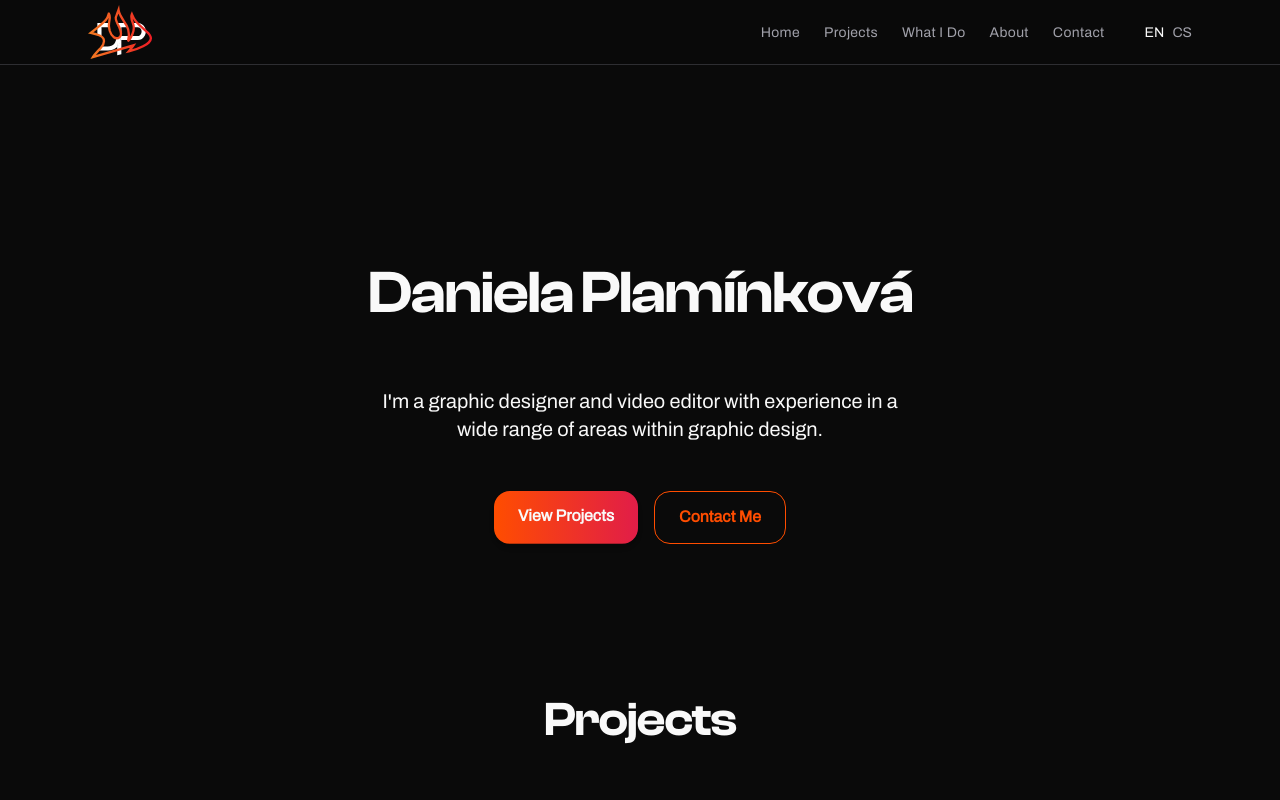
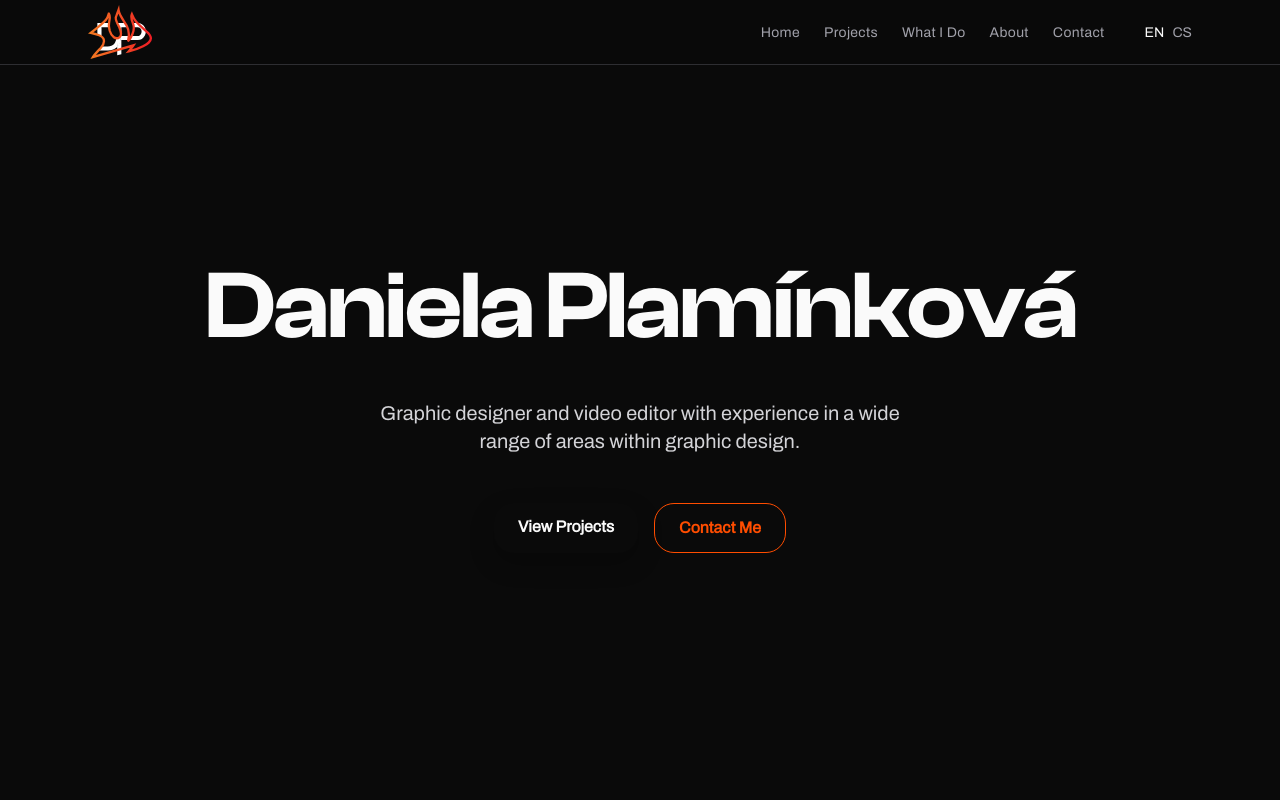
Before and after one commit to terezavrchovinova/dp-design, a React (Vite) app: page / in a window 1280 px wide. Shown: the top 800 px of the page. Built offline with nearby package versions, Linux system fonts and the light colour scheme.

Commit message:
refactor: enhance component structure and styling across various sections

```diff
--- a/src/components/AnimatedHeading.tsx
+++ b/src/components/AnimatedHeading.tsx
@@ -1,50 +1,47 @@
+'use client'
+
 import { motion } from 'framer-motion'
 import { useState, useEffect, useRef } from 'react'
-
-const heading = 'Daniela Plamínková'
+import { useTranslation } from 'react-i18next'
 
 const getCurlingSlide = () => {
   const xDirection = Math.random() > 0.5 ? 1 : -1
   const yDirection = Math.random() > 0.5 ? 1 : -1
   return {
-    x: xDirection * (150 + Math.random() * 100),
-    y: yDirection * (150 + Math.random() * 100),
-    rotate: xDirection * (40 + Math.random() * 30),
+    x: xDirection * (100 + Math.random() * 80),
+    y: yDirection * (100 + Math.random() * 80),
+    rotate: xDirection * (30 + Math.random() * 30),
+    scale: 1,
     opacity: 0.9,
-    scale: 1,
   }
 }
 
 export default function AnimatedHeading() {
+  const { t } = useTranslation()
+  const headingRef = useRef<HTMLHeadingElement>(null)
+
   const [scattered, setScattered] = useState<
     Record<
       number,
-      { x: number; y: number; rotate: number; opacity: number; scale: number }
+      { x: number; y: number; rotate: number; scale: number; opacity: number }
     >
   >({})
-  const headingRef = useRef<HTMLHeadingElement>(null)
 
-  // Reset when out of view
   useEffect(() => {
     const observer = new IntersectionObserver(
       ([entry]) => {
         if (!entry.isIntersecting) {
-          setScattered({})
+          setTimeout(() => setScattered({}), 300)
         }
       },
-      {
-        threshold: 0.1, // Trigger when at least 10% visible
-      },
+      { threshold: 0.1 },
     )
 
-    if (headingRef.current) {
-      observer.observe(headingRef.current)
-    }
+    const current = headingRef.current
+    if (current) observer.observe(current)
 
     return () => {
-      if (headingRef.current) {
-        observer.unobserve(headingRef.current)
-      }
+      if (current) observer.unobserve(current)
     }
   }, [])
 
@@ -55,27 +52,31 @@ export default function AnimatedHeading() {
     }))
   }
 
-  return (
-    <h1 ref={headingRef} className="text-8xl font-bold text-center w-screen">
-      {heading.split('').map((char, index) => {
-        const isScattered = scattered[index]
+  const heading = t('home.heading')
 
   return (
+    <h1
+      ref={headingRef}
+      className="text-5xl sm:text-7xl md:text-8xl font-bold text-center leading-tight text-white"
+    >
+      {heading.split('').map((char, index) => (
         <motion.span
           key={index}
           className="inline-block"
-            initial={{ x: 0, y: 0, rotate: 0, opacity: 1, scale: 1 }}
-            animate={isScattered ? scattered[index] : {}}
+          animate={
+            scattered[index]
+              ? scattered[index]
+              : { opacity: 1, y: 0, rotate: 0, scale: 1 }
+          }
           onHoverStart={() => handleHover(index)}
           transition={{
-              duration: 1.8,
+            duration: 1,
             ease: [0.25, 1, 0.5, 1],
           }}
         >
           {char === ' ' ? '\u00A0' : char}
         </motion.span>
-        )
-      })}
+      ))}
     </h1>
   )
 }
--- a/src/components/Button.tsx
+++ b/src/components/Button.tsx
@@ -9,18 +9,35 @@ export const Button = ({
   href,
   variant = 'primary',
 }: ButtonProps) => {
-  const base =
-    'relative inline-block px-6 py-3 rounded-2xl font-semibold transition-all duration-300 ease-in-out focus:outline-none focus-visible:ring-2 focus-visible:ring-offset-2'
+  const base = [
+    'relative inline-block px-6 py-3 rounded-xl font-semibold',
+    'transition-all duration-300 ease-in-out',
+    'focus:outline-none focus-visible:ring-2 focus-visible:ring-offset-2',
+    'focus-visible:ring-[var(--color-orange-light)]',
+    'cursor-pointer',
+  ].join(' ')
 
   const variants = {
-    primary:
-      'text-white bg-[linear-gradient(90deg,var(--color-orange),var(--color-red),var(--color-dark-red))] bg-[length:200%_auto] bg-left hover:bg-right shadow-md hover:shadow-lg hover:-translate-y-0.5',
+    primary: 'text-white shadow-soft hover:shadow-lg hover:-translate-y-0.5',
     outline:
-      'border border-[var(--color-orange)] text-[var(--color-orange)] hover:bg-[var(--color-orange)]/10 hover:text-[var(--color-white)] hover:shadow-md hover:-translate-y-0.5',
+      'text-[var(--color-orange)] border border-[var(--color-orange)] hover:text-white hover:bg-[var(--color-orange)]/10 hover:shadow-md hover:-translate-y-0.5',
   }
 
+  const style =
+    variant === 'primary'
+      ? {
+          backgroundImage: 'var(--gradient-accent)',
+          backgroundSize: '200% auto',
+          backgroundPosition: 'left',
+        }
+      : undefined
+
   return (
-    <a href={href} className={`group ${base} ${variants[variant]}`}>
+    <a
+      href={href}
+      className={`group ${base} ${variants[variant]}`}
+      style={style}
+    >
       <span className="relative z-10">{children}</span>
     </a>
   )
--- a/src/components/sections/Home.tsx
+++ b/src/components/sections/Home.tsx
@@ -6,18 +6,18 @@ export const Home = () => {
   const { t } = useTranslation()
 
   return (
-    <>
     <section
       id="home"
-        className="min-h-[75vh] flex items-center justify-center"
+      className="min-h-screen flex items-center justify-center "
     >
-        <div className="flex flex-col items-center text-center mx-auto relative z-10 mt-50">
+      <div className="flex flex-col items-center text-center relative z-10 max-w-[90%]">
         <AnimatedHeading />
-          <p className="text-white w-140 mt-8 mb-12 text-xl">
+
+        <p className="mt-8 mb-12 text-xl max-w-[560px] text-[var(--color-light-gray)]">
           {t('home.subtitle')}
         </p>
 
-          <div className="flex justify-center gap-4">
+        <div className="flex justify-center gap-4 flex-wrap">
           <Button href="#projects">{t('home.viewProjects')}</Button>
           <Button href="#contact" variant="outline">
             {t('home.contactMe')}
@@ -25,6 +25,5 @@ export const Home = () => {
         </div>
       </div>
     </section>
-    </>
   )
 }
--- a/src/components/sections/Projects.tsx
+++ b/src/components/sections/Projects.tsx
@@ -1,6 +1,5 @@
 import { useTranslation } from 'react-i18next'
 
-// ✅ Relative imports for Vite/React without alias config
 import kynezImg from '../../assets/project_thumbnails/1024x576/kynez.jpg'
 import saleskitImg from '../../assets/project_thumbnails/1024x576/saleskit.jpg'
 import ditaImg from '../../assets/project_thumbnails/1024x576/dita.jpg'
--- a/src/index.css
+++ b/src/index.css
@@ -4,18 +4,20 @@
 @theme {
     --color-dark: #0a0a0a;
     --color-surface: #1a1a1e;
-    --color-white: #f9f9f9;
+    --color-white: #fafafa;
 
     --color-gray: #a1a1aa;
     --color-light-gray: #d4d4d8;
     --color-border: #2e2e32;
 
     --color-orange: #ff4d00;
-    --color-orange-light: #ff6a00;
-    --color-red: #e11d48;
-    --color-dark-red: #7f1d1d;
+    --color-orange-light: #ff8800;
+    --color-red: #e63946;
 
     --color-accent: var(--color-orange);
+
+    --gradient-accent: linear-gradient(135deg, var(--color-orange), var(--color-orange-light));
+
     --radius-xl: 1.25rem;
     --shadow-soft: 0 10px 25px rgba(0, 0, 0, 0.25);
     --transition-fast: 0.2s ease;
@@ -23,16 +25,16 @@
 }
 
 @font-face {
-    font-family: 'ClashDisplay-Medium';
-    src: url('./assets/fonts/ClashDisplay-Medium.otf') format('opentype');
-    font-weight: 500;
+    font-family: 'ClashDisplay-SemiBold';
+    src: url('./assets/fonts/ClashDisplay-Semibold.otf') format('opentype');
+    font-weight: 600;
     font-style: normal;
 }
 
 @font-face {
-    font-family: 'ClashDisplay-SemiBold';
-    src: url('./assets/fonts/ClashDisplay-Semibold.otf') format('opentype');
-    font-weight: 600;
+    font-family: 'ClashDisplay-Medium';
+    src: url('./assets/fonts/ClashDisplay-Medium.otf') format('opentype');
+    font-weight: 500;
     font-style: normal;
 }
 
@@ -54,58 +56,30 @@ body {
     -webkit-font-smoothing: antialiased;
 }
 
-body {
-    font-size: 16px;
-    line-height: 1.65;
-}
-
 h1,
 h2,
 h3,
 h4 {
-    color: var(--color-white);
     font-family: 'ClashDisplay-SemiBold', sans-serif;
 }
 
 h1 {
-    @apply text-5xl md:text-6xl font-bold mb-6 tracking-tight leading-tight text-center;
+    @apply text-8xl tracking-tight leading-tight text-center;
 }
 
 h2 {
-    @apply text-4xl md:text-5xl font-bold text-center mb-12 text-center;
+    @apply text-4xl font-bold text-center;
 }
 
 h3 {
-    @apply text-2xl font-semibold mb-7;
+    @apply text-3xl;
 }
 
 h4 {
-    @apply text-lg font-medium text-center;
+    @apply text-2xl text-center;
 }
 
 @layer utilities {
-    .text-gradient {
-        background: linear-gradient(270deg, #f97316, #fb923c, #facc15, #f97316);
-        background-size: 300% 300%;
-        -webkit-background-clip: text;
-        -webkit-text-fill-color: transparent;
-        animation: gradientShift 5s ease-in-out infinite;
-    }
-
-    @keyframes gradientShift {
-        0% {
-            background-position: 0% 50%;
-        }
-
-        50% {
-            background-position: 100% 50%;
-        }
-
-        100% {
-            background-position: 0% 50%;
-        }
-    }
-
     .glass {
         background-color: var(--color-surface);
         backdrop-filter: blur(16px);
@@ -116,7 +90,6 @@ h4 {
 
     .btn-modern {
         padding: 0.75rem 1.5rem;
-        font-weight: 600;
         border-radius: var(--radius-xl);
         background-color: var(--color-accent);
         color: var(--color-white);
--- a/src/locales/en/translation.json
+++ b/src/locales/en/translation.json
@@ -7,13 +7,13 @@
         "contact": "Contact"
     },
     "home": {
-        "subtitle": "I'm a graphic designer and video editor with experience in a wide range of areas within graphic design.",
+        "heading": "Daniela Plamínková",
+        "subtitle": "Graphic designer and video editor with experience in a wide range of areas within graphic design.",
         "viewProjects": "View Projects",
         "contactMe": "Contact Me"
     },
     "about": {
         "title": "About me",
-        "intro": "I’m a graphic designer and video editor with experience in many areas of design including branding, motion graphics, print and digital content, and packaging.",
         "experience": "Experience",
         "education": "Education",
         "tools": "Tools I Use",
@@ -21,27 +21,27 @@
             {
                 "title": "Graphic Designer – Imper (Saleskit)",
                 "date": "Oct 2024 – Present",
-                "description": "Creative graphic work for business materials and presentations."
+                "description": "Design of business materials such as presentations, lanyards, leaflets, LinkedIn banners."
             },
             {
                 "title": "Graphic Designer & Video Editor – JVS GROUP",
                 "date": "Aug 2021 – Present",
-                "description": "Design for exhibitions and concerts, TV commercials, promo videos, motion graphics, editing, social media visuals, HTML5/PPC banners, brochures, and more."
+                "description": "Creative design work for exhibitions and concerts, including both graphic and video presentations. Responsibilities included creating social media banners, editing and producing promotional videos and TV commercials, and managing large-scale outdoor campaigns — such as billboards, venue graphics, and public transport wraps. Additional experience includes website editing (Wix), branding and logo creation. Also involved in photography, influencer interview production, 2D animations in After Effects, merchandise design, and occasional 3D visualizations using Unreal Engine and Cinema 4D."
             },
             {
                 "title": "DTP Operator – GZ Media",
                 "date": "Nov 2019 – Jun 2021",
-                "description": "Preparation of print materials, color correction, print-ready files."
+                "description": "Preparing data for printing, performing color correction on prints, collaborating on the production of promotional materials, and operating printing machines."
             },
             {
-                "title": "Graphic Designer – BEEFBROTHERS, S.R.O.",
+                "title": "Graphic Designer – BeefBrothers, s.r.o.",
                 "date": "May 2018 – Jun 2018",
-                "description": "Short-term design support for branding and campaigns."
+                "description": "Internship focused on branding and campaigns."
             },
             {
                 "title": "Print & Packaging – ART D",
                 "date": "May 2017 – Jul 2017",
-                "description": "Studio internship focused on packaging and print materials."
+                "description": "Internship focused on packaging and print materials."
             }
         ],
         "school": {
```
Also changed, not shown: src/components/JobCard.tsx (+42 -6 lines), src/components/sections/About.tsx (+72 -14 lines), src/components/sections/Contact.tsx (+35 -34 lines), src/locales/cs/translation.json (+6 -6 lines). Lines whose indentation alone changed are shown as unchanged.
